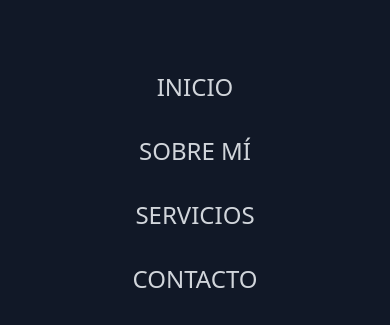
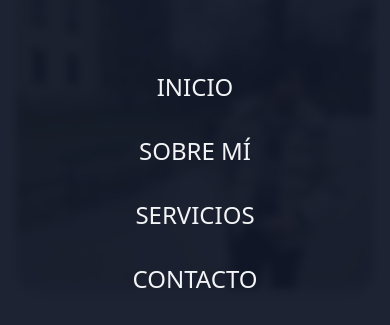
Before and after one commit to joselaguilarhz/joselaguilarhz.github.io, a React (Vite) app: page / in a window 390 px wide. Both pictures are taken after a click on the button 363 px from the left and 32 px from the top of the page. Shown: the part 165-490 px from the top of the page. Built offline with nearby package versions, Linux system fonts and the light colour scheme.

Commit message:
Update Header.jsx

```diff
--- a/src/components/layout/Header.jsx
+++ b/src/components/layout/Header.jsx
@@ -42,7 +42,7 @@ const Header = () => {
           <i className="fa-solid fa-bars text-2xl"></i>
         </button>
 
-        {/* Social Links */}
+        {/* Social Links (desktop) */}
         <div className="hidden md:flex items-center space-x-4">
           <a
             href="https://github.com/joselaguilarhz"
@@ -61,20 +61,20 @@ const Header = () => {
             <i className="fa-brands fa-linkedin text-2xl"></i>
           </a>
         </div>
+      </div>
 
-        {/* Mobile Navigation */}
+      {/* Mobile Navigation Overlay */}
       <div
-            className={`fixed inset-0 bg-gray-900 md:hidden transition-opacity duration-300 ${
+        className={`fixed inset-0 bg-gray-900/95 backdrop-blur-sm md:hidden transition-opacity duration-300 ${
           isMenuOpen ? 'opacity-100' : 'opacity-0 pointer-events-none'
         }`}
       >
-
         <nav className="h-full flex items-center justify-center">
           <ul className="space-y-8 text-center" onClick={handleMenuClick}>
-              <li><a href="#inicio" className="text-gray-300 text-2xl hover:text-blue-400 transition-colors">INICIO</a></li>
-              <li><a href="#sobremi" className="text-gray-300 text-2xl hover:text-blue-400 transition-colors">SOBRE MÍ</a></li>
-              <li><a href="#servicios" className="text-gray-300 text-2xl hover:text-blue-400 transition-colors">SERVICIOS</a></li>
-              <li><a href="#contacto" className="text-gray-300 text-2xl hover:text-blue-400 transition-colors">CONTACTO</a></li>
+            <li><a href="#inicio" className="text-gray-100 text-2xl hover:text-blue-400 transition-colors">INICIO</a></li>
+            <li><a href="#sobremi" className="text-gray-100 text-2xl hover:text-blue-400 transition-colors">SOBRE MÍ</a></li>
+            <li><a href="#servicios" className="text-gray-100 text-2xl hover:text-blue-400 transition-colors">SERVICIOS</a></li>
+            <li><a href="#contacto" className="text-gray-100 text-2xl hover:text-blue-400 transition-colors">CONTACTO</a></li>
             <li>
               <a
                 href="/assets/docs/CV JOSE LUIS.pdf"
@@ -108,7 +108,6 @@ const Header = () => {
           </ul>
         </nav>
       </div>
-      </div>
     </header>
   )
 }
```
Lines whose indentation alone changed are shown as unchanged.
